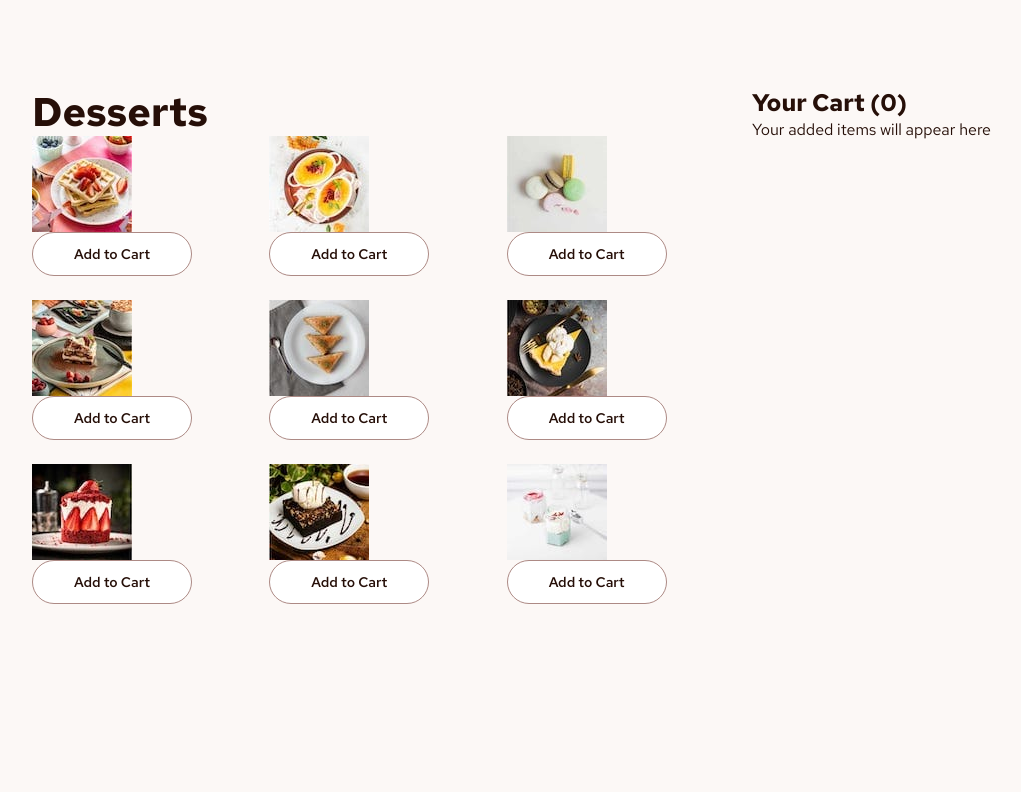
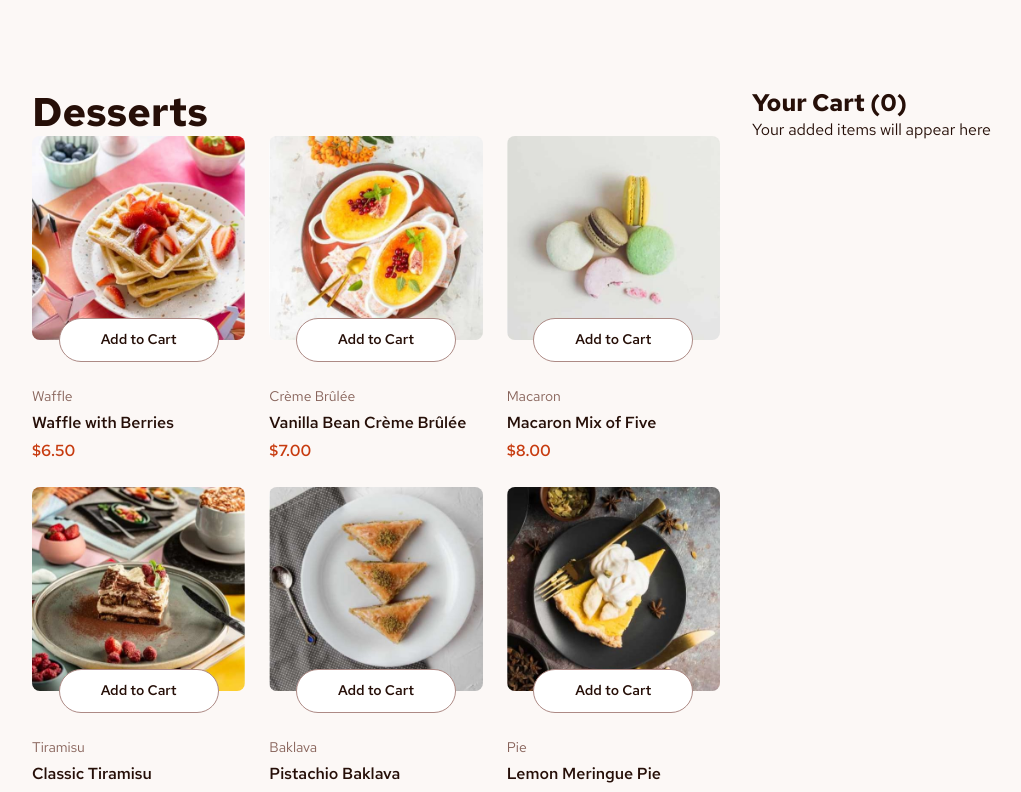
Before and after one commit to TvixAley/product-list-with-cart-ts, a React (Vite) app: page / in a window 1280 px wide. Shown: the top 792 px of the page, without its empty margins (56-1077 px from the left). Built offline with nearby package versions, Linux system fonts and the light colour scheme.

Commit message:
feat: add ProductCard layout with tokens

```diff
--- a/src/components/ProductCard/ProductCard.module.css
+++ b/src/components/ProductCard/ProductCard.module.css
@@ -1,22 +1,21 @@
 .card {
   display: flex;
   flex-direction: column;
-  gap: var(--space-300);
 }
 
 .media {
   position: relative;
-  margin-bottom: var(--space-200);
+  margin-bottom: calc(var(--control-height) / 2 + var(--space-300));
 }
 
 .image {
   width: 100%;
   border-radius: var(--radius-100);
-  border: var(--border-width) solid transparent;
 }
 
 .imageActive {
-  border-color: var(--color-border-active);
+  outline: var(--border-width-active) solid var(--color-border-active);
+  outline-offset: calc(var(--border-width-active) * -1);
 }
 
 .control {
@@ -26,6 +25,12 @@
   transform: translate(-50%, 50%);
 }
 
+.info {
+  display: flex;
+  flex-direction: column;
+  gap: var(--space-50);
+}
+
 .category {
   color: var(--color-text-secondary);
 }
--- a/src/components/ProductCard/ProductCard.tsx
+++ b/src/components/ProductCard/ProductCard.tsx
@@ -1,6 +1,8 @@
 import type { Product } from '@/types/product';
 import { QuantityControl } from '../QuantityControl/QuantityControl';
 import { useCart, useCartDispatch } from '@/context/useCart';
+import { formatPrice } from '@/lib/formatPrice';
+import styles from './ProductCard.module.css';
 
 export function ProductCard({ product }: { product: Product }) {
   const cart = useCart();
@@ -8,9 +10,25 @@ export function ProductCard({ product }: { product: Product }) {
   const quantity =
     cart.find((item) => item.productId === product.id)?.quantity ?? 0;
 
+  const { image } = product;
+
   return (
-    <article>
-      <img src={product.image.thumbnail} alt={product.name} />
+    <article className={styles.card}>
+      <div className={styles.media}>
+        <picture>
+          <source media="(min-width: 1024px)" srcSet={image.desktop} />
+          <source media="(min-width: 640px)" srcSet={image.tablet} />
+          <img
+            className={
+              quantity > 0
+                ? `${styles.image} ${styles.imageActive}`
+                : styles.image
+            }
+            src={image.mobile}
+            alt=""
+          />
+        </picture>
+        <div className={styles.control}>
           <QuantityControl
             quantity={quantity}
             onAdd={() => dispatch({ type: 'ADD_ITEM', productId: product.id })}
@@ -21,7 +39,16 @@ export function ProductCard({ product }: { product: Product }) {
               dispatch({ type: 'DECREMENT', productId: product.id })
             }
           />
-      {/* категория, название, цена */}
+        </div>
+      </div>
+
+      <div className={styles.info}>
+        <p className={`${styles.category} text-preset-4`}>{product.category}</p>
+        <h2 className="text-preset-3">{product.name}</h2>
+        <p className={`${styles.price} text-preset-3`}>
+          {formatPrice(product.price)}
+        </p>
+      </div>
     </article>
   );
 }
--- a/src/styles/tokens.css
+++ b/src/styles/tokens.css
@@ -51,9 +51,13 @@
   --radius-full: 999px;
 
   --border-width: 1px;
+  --border-width-active: 2px;
 
   --color-border-subtle: var(--rose-100);
   --color-text-muted: var(--rose-400);
 
   --cart-width: 384px;
+  --control-height: 2.75rem;
+
+  --transition-duration: 0.2s;
 }
```
Lines whose indentation alone changed are shown as unchanged.
